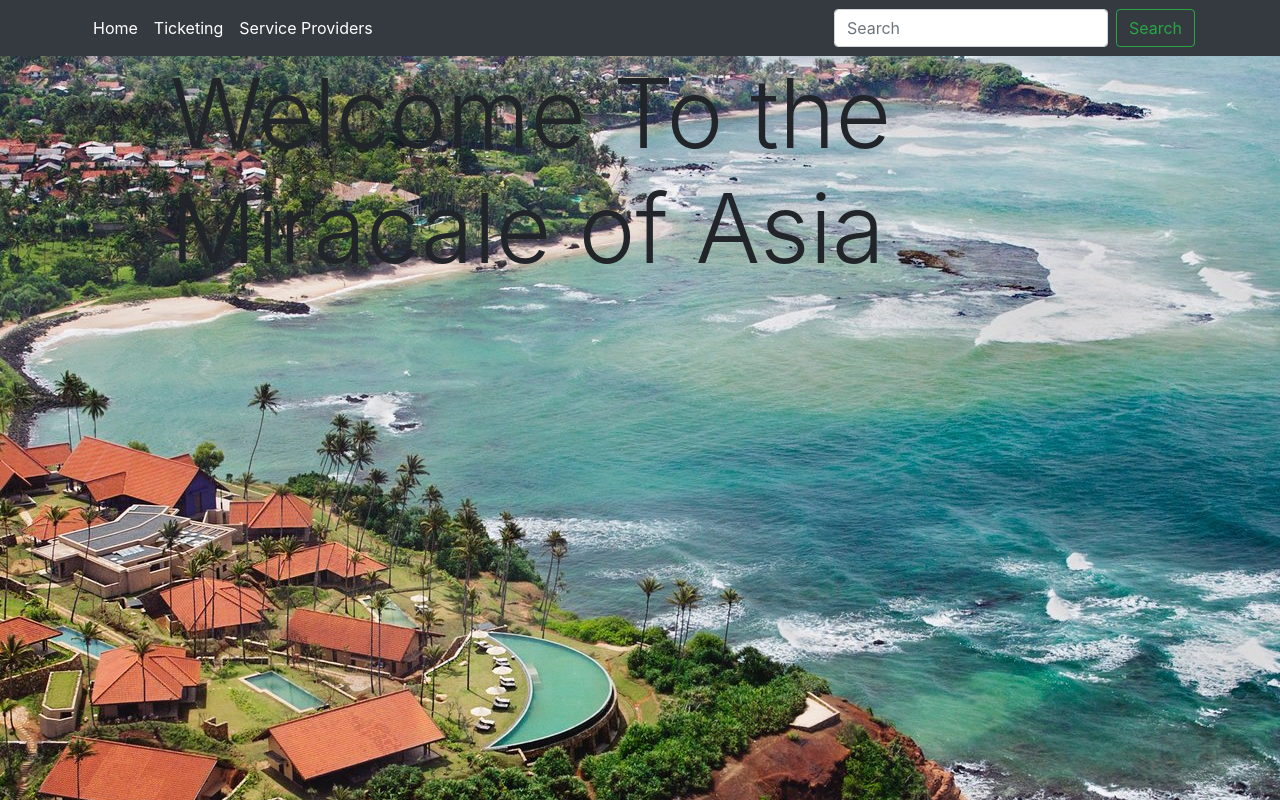
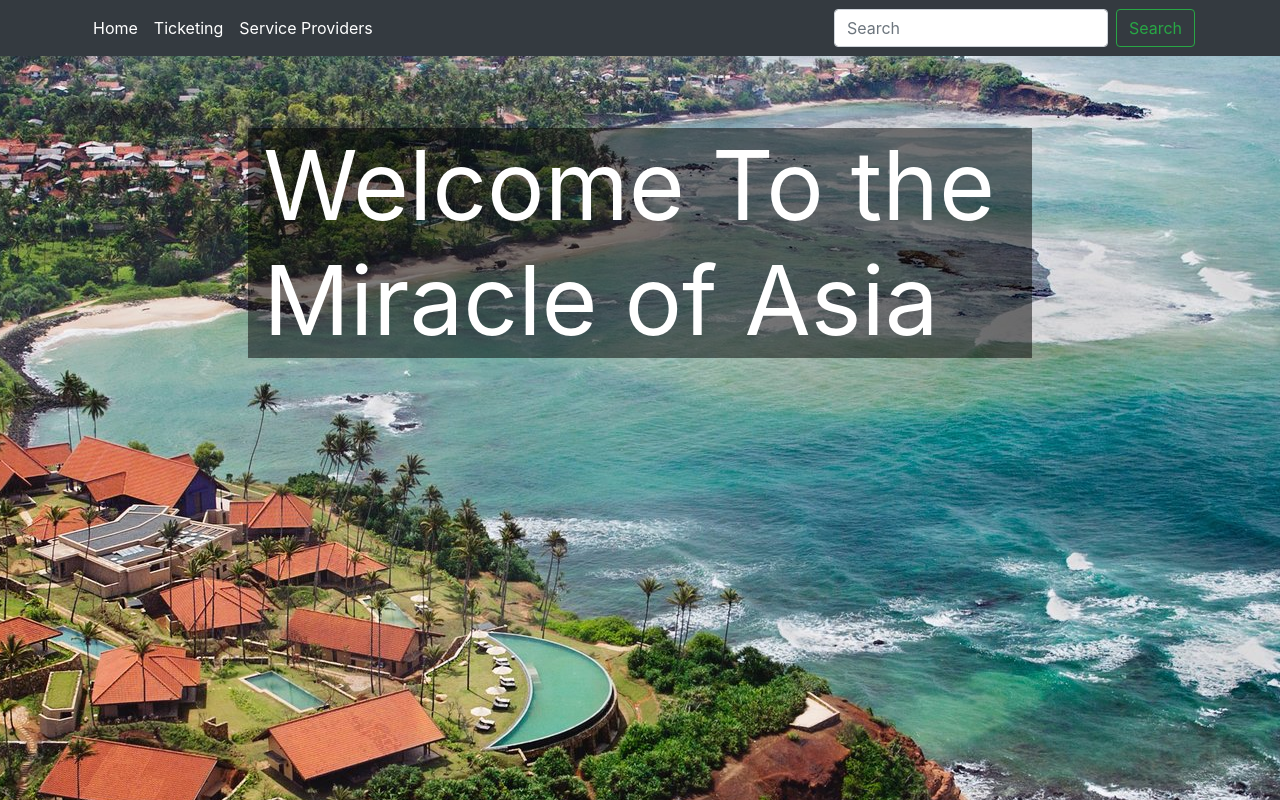
Before and after one commit to chamikaravinda/toureceylone, a React (Create React App) app: page / in a window 1280 px wide. Shown: the top 800 px of the page. Built offline with nearby package versions, Linux system fonts and the light colour scheme.

Commit message:
image commit

```diff
--- a/src/component/common_home.component.js
+++ b/src/component/common_home.component.js
@@ -12,6 +12,15 @@ var sectionStyle = {
 
 };
 
+var divOverlayStyle = {
+    zindex: "10",
+    backgroundColor: "rgba(0,0,0,0.5)"
+};
+
+
+
+
+
 
 export default class  HomeComponent extends Component {
     render() {
@@ -19,7 +28,10 @@ export default class  HomeComponent extends Component {
             <div style={sectionStyle}>
                 <div className="container-fluid" style={{width: 1000, height: 1000}}>
                     <div className="container">
-                        <h1 className="display-1 align-content-center">Welcome To the Miracale of Asia</h1>
+                        <br/><br/><br/>
+                        <div className="col-md-10 offset-md-1" style={divOverlayStyle}>
+                            <h1 className="display-1 align-content-center" style={{color:"white"}}><b>Welcome To the Miracle of Asia </b></h1>
+                        </div>
                     </div>
                 </div>
             </div>
```
